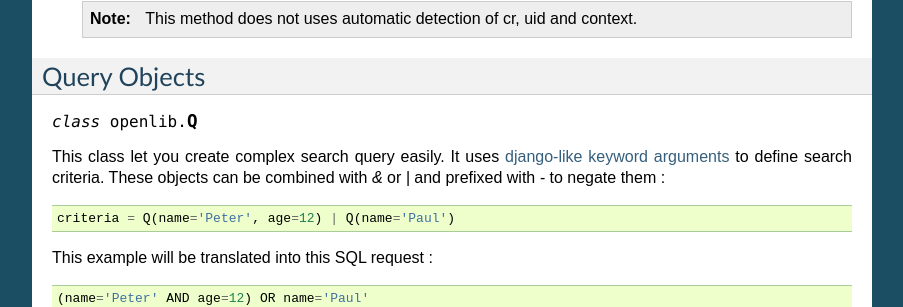
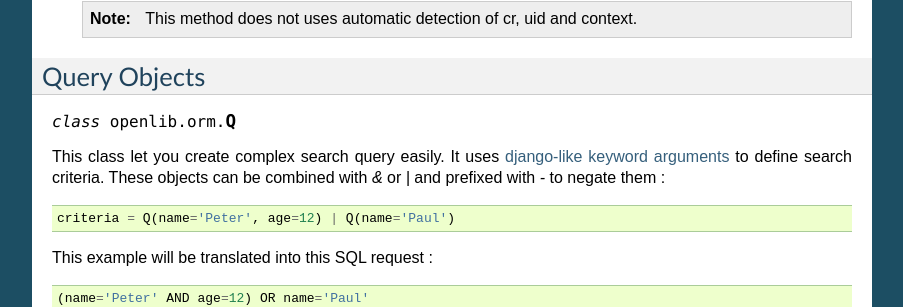
Before and after one commit to WE2BS/openerp-openlib, a Sphinx documentation site: the page built from docs/orm.rst, in a window 1280 px wide and 900 px high, scrolled down 2221 px. Shown: the part 148-455 px from the top of the window, without its empty margins (198-1101 px from the left). Built offline with Sphinx 7.4.7, drawn with Linux system fonts in a browser that asks for light colours; pages that are not in the unit, such as notebooks, are missing from menus.

Commit message:
Fixed currentmodule.

```diff
--- a/docs/orm.rst
+++ b/docs/orm.rst
@@ -3,7 +3,7 @@ OpenLib ORM Extension
 
 .. module:: openlib.orm
     :synopsis: An extension to the OpenERP ORM.
-.. currentmodule :: openlib
+.. currentmodule :: openlib.orm
 
 To use the OpenLib ORM Extension, you must import ExtendedOsv and Q classes: ::
 
```
